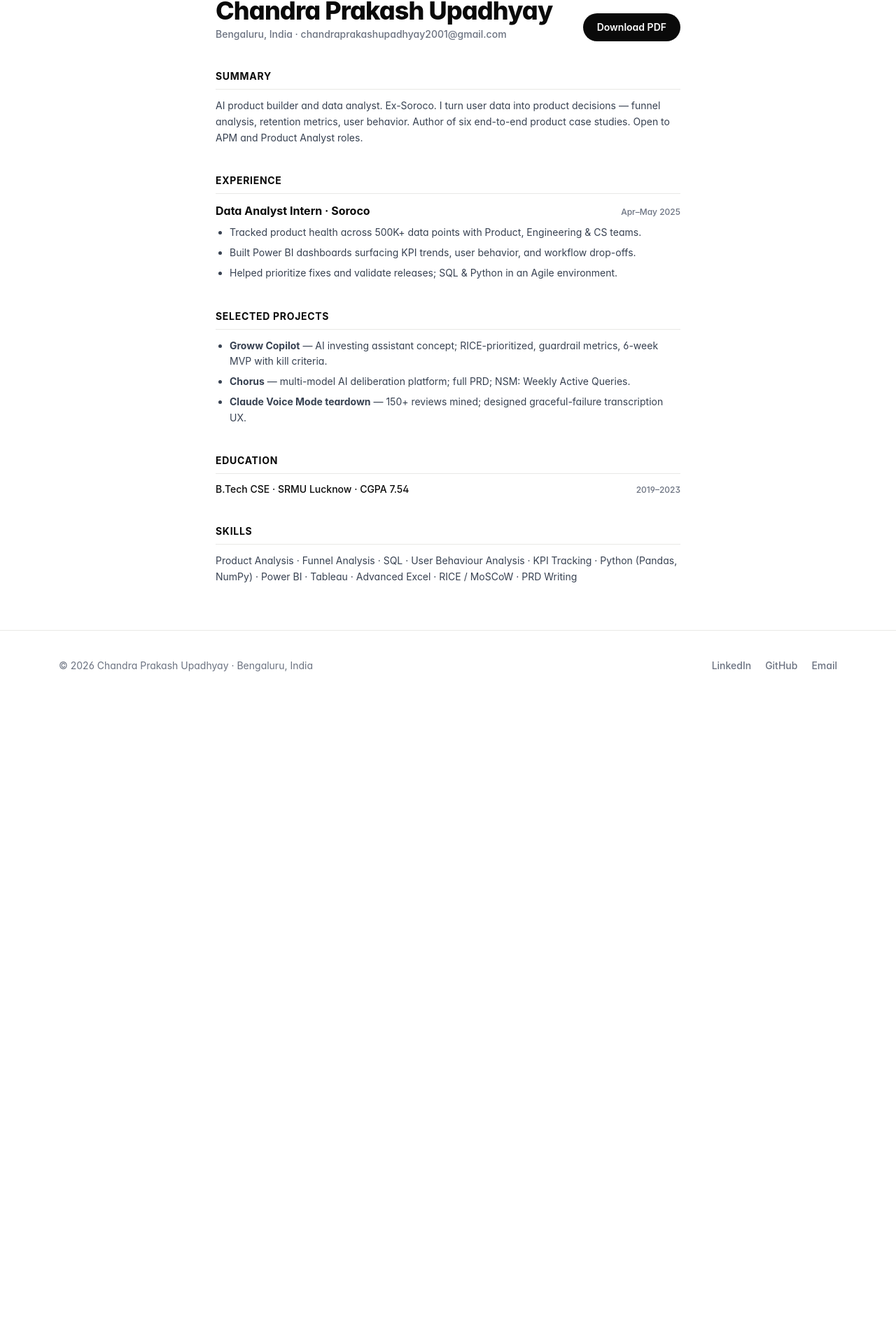
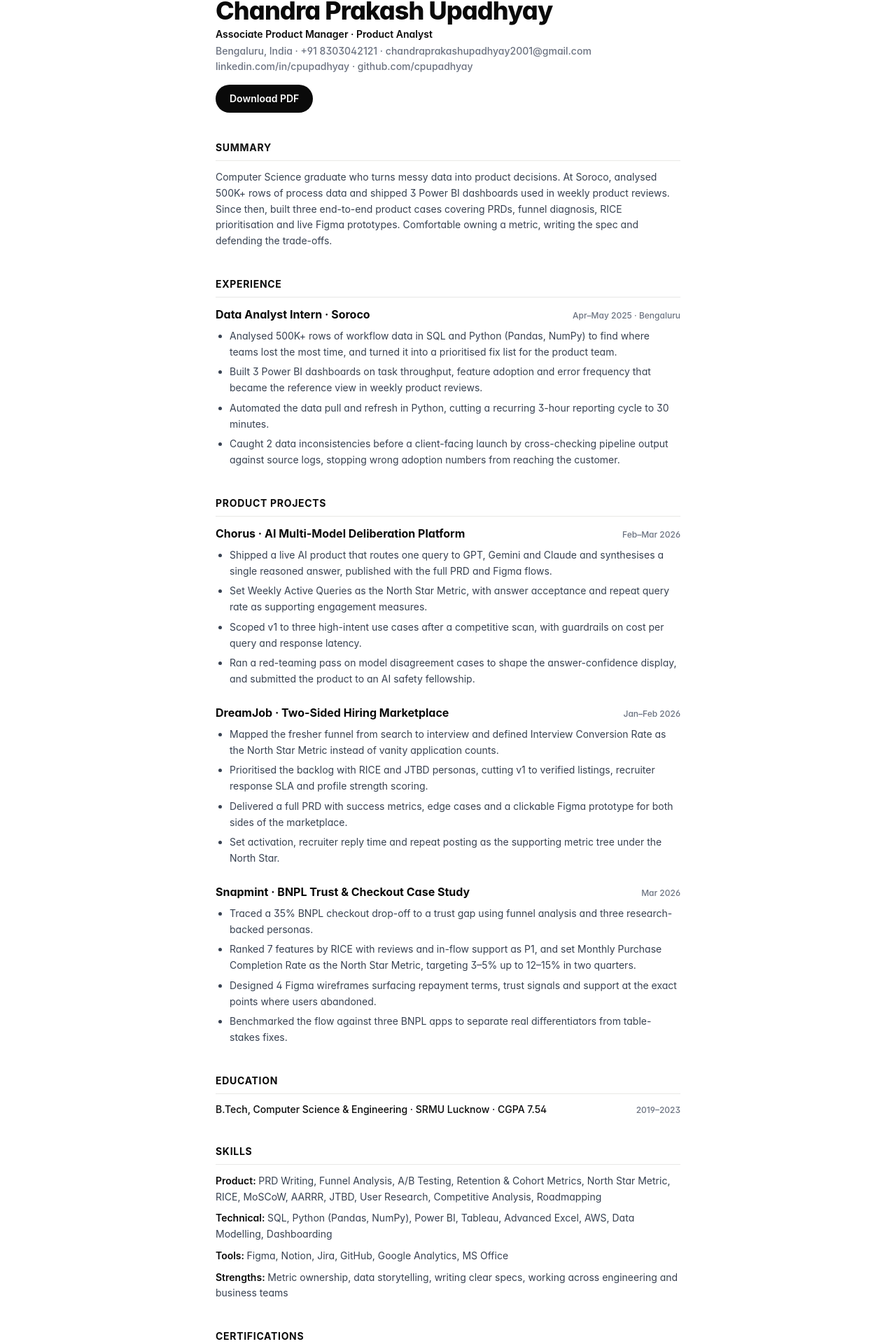
Before and after one commit to cpupadhyay/cpupadhyay.portfolio, a Next.js app in the folder chandra-portfolio/portfolio/: page /resume in a window 1280 px wide. Shown: the part 152-2072 px from the top of the page at 70% size. Before the commit the page ends 1153 px from the top, so only its background shows below. Built offline with nearby package versions, Linux system fonts and the light colour scheme.

Commit message:
Update Resume page content to match latest resume
Updated resume details including job titles, responsibilities, and skills. Enhanced the summary and experience sections to reflect recent projects and achievements.

```diff
--- a/chandra-portfolio/portfolio/app/resume/page.tsx
+++ b/chandra-portfolio/portfolio/app/resume/page.tsx
@@ -14,7 +14,13 @@ export default function ResumePage() {
           <div>
             <p className="text-[12px] font-semibold uppercase tracking-[0.16em] text-accent">Resume</p>
             <h1 className="mt-2 text-4xl font-extrabold tracking-tight">Chandra Prakash Upadhyay</h1>
-            <p className="mt-1 text-sm font-medium text-muted">Bengaluru, India · chandraprakashupadhyay2001@gmail.com</p>
+            <p className="mt-1 text-sm font-semibold text-ink">Associate Product Manager · Product Analyst</p>
+            <p className="mt-1 text-sm font-medium text-muted">
+              Bengaluru, India · +91 8303042121 · chandraprakashupadhyay2001@gmail.com
+            </p>
+            <p className="mt-0.5 text-sm font-medium text-muted">
+              linkedin.com/in/cpupadhyay · github.com/cpupadhyay
+            </p>
           </div>
           <a
             href="/resume.pdf"
@@ -31,46 +37,109 @@ export default function ResumePage() {
           <section>
             <h2 className="border-b border-line pb-2 text-sm font-bold uppercase tracking-wider">Summary</h2>
             <p className="mt-3 text-sm leading-relaxed text-[#374151]">
-              AI product builder and data analyst. Ex-Soroco. I turn user data into product decisions —
-              funnel analysis, retention metrics, user behavior. Author of six end-to-end product case
-              studies. Open to APM and Product Analyst roles.
+              Computer Science graduate who turns messy data into product decisions. At Soroco, analysed
+              500K+ rows of process data and shipped 3 Power BI dashboards used in weekly product reviews.
+              Since then, built three end-to-end product cases covering PRDs, funnel diagnosis, RICE
+              prioritisation and live Figma prototypes. Comfortable owning a metric, writing the spec and
+              defending the trade-offs.
             </p>
           </section>
+
           <section>
             <h2 className="border-b border-line pb-2 text-sm font-bold uppercase tracking-wider">Experience</h2>
             <div className="mt-3">
               <div className="flex items-baseline justify-between">
                 <h3 className="text-base font-bold">Data Analyst Intern · Soroco</h3>
-                <span className="text-[12px] font-medium text-muted">Apr–May 2025</span>
+                <span className="text-[12px] font-medium text-muted">Apr–May 2025 · Bengaluru</span>
               </div>
               <ul className="mt-2 list-disc space-y-1.5 pl-5 text-sm leading-relaxed text-[#374151]">
-                <li>Tracked product health across 500K+ data points with Product, Engineering & CS teams.</li>
-                <li>Built Power BI dashboards surfacing KPI trends, user behavior, and workflow drop-offs.</li>
-                <li>Helped prioritize fixes and validate releases; SQL & Python in an Agile environment.</li>
+                <li>Analysed 500K+ rows of workflow data in SQL and Python (Pandas, NumPy) to find where teams lost the most time, and turned it into a prioritised fix list for the product team.</li>
+                <li>Built 3 Power BI dashboards on task throughput, feature adoption and error frequency that became the reference view in weekly product reviews.</li>
+                <li>Automated the data pull and refresh in Python, cutting a recurring 3-hour reporting cycle to 30 minutes.</li>
+                <li>Caught 2 data inconsistencies before a client-facing launch by cross-checking pipeline output against source logs, stopping wrong adoption numbers from reaching the customer.</li>
               </ul>
             </div>
           </section>
+
           <section>
-            <h2 className="border-b border-line pb-2 text-sm font-bold uppercase tracking-wider">Selected Projects</h2>
-            <ul className="mt-3 list-disc space-y-1.5 pl-5 text-sm leading-relaxed text-[#374151]">
-              <li><strong>Groww Copilot</strong> — AI investing assistant concept; RICE-prioritized, guardrail metrics, 6-week MVP with kill criteria.</li>
-              <li><strong>Chorus</strong> — multi-model AI deliberation platform; full PRD; NSM: Weekly Active Queries.</li>
-              <li><strong>Claude Voice Mode teardown</strong> — 150+ reviews mined; designed graceful-failure transcription UX.</li>
-            </ul>
+            <h2 className="border-b border-line pb-2 text-sm font-bold uppercase tracking-wider">Product Projects</h2>
+            <div className="mt-3 space-y-6">
+              <div>
+                <div className="flex items-baseline justify-between">
+                  <h3 className="text-base font-bold">Chorus · AI Multi-Model Deliberation Platform</h3>
+                  <span className="text-[12px] font-medium text-muted">Feb–Mar 2026</span>
+                </div>
+                <ul className="mt-2 list-disc space-y-1.5 pl-5 text-sm leading-relaxed text-[#374151]">
+                  <li>Shipped a live AI product that routes one query to GPT, Gemini and Claude and synthesises a single reasoned answer, published with the full PRD and Figma flows.</li>
+                  <li>Set Weekly Active Queries as the North Star Metric, with answer acceptance and repeat query rate as supporting engagement measures.</li>
+                  <li>Scoped v1 to three high-intent use cases after a competitive scan, with guardrails on cost per query and response latency.</li>
+                  <li>Ran a red-teaming pass on model disagreement cases to shape the answer-confidence display, and submitted the product to an AI safety fellowship.</li>
+                </ul>
+              </div>
+              <div>
+                <div className="flex items-baseline justify-between">
+                  <h3 className="text-base font-bold">DreamJob · Two-Sided Hiring Marketplace</h3>
+                  <span className="text-[12px] font-medium text-muted">Jan–Feb 2026</span>
+                </div>
+                <ul className="mt-2 list-disc space-y-1.5 pl-5 text-sm leading-relaxed text-[#374151]">
+                  <li>Mapped the fresher funnel from search to interview and defined Interview Conversion Rate as the North Star Metric instead of vanity application counts.</li>
+                  <li>Prioritised the backlog with RICE and JTBD personas, cutting v1 to verified listings, recruiter response SLA and profile strength scoring.</li>
+                  <li>Delivered a full PRD with success metrics, edge cases and a clickable Figma prototype for both sides of the marketplace.</li>
+                  <li>Set activation, recruiter reply time and repeat posting as the supporting metric tree under the North Star.</li>
+                </ul>
+              </div>
+              <div>
+                <div className="flex items-baseline justify-between">
+                  <h3 className="text-base font-bold">Snapmint · BNPL Trust &amp; Checkout Case Study</h3>
+                  <span className="text-[12px] font-medium text-muted">Mar 2026</span>
+                </div>
+                <ul className="mt-2 list-disc space-y-1.5 pl-5 text-sm leading-relaxed text-[#374151]">
+                  <li>Traced a 35% BNPL checkout drop-off to a trust gap using funnel analysis and three research-backed personas.</li>
+                  <li>Ranked 7 features by RICE with reviews and in-flow support as P1, and set Monthly Purchase Completion Rate as the North Star Metric, targeting 3–5% up to 12–15% in two quarters.</li>
+                  <li>Designed 4 Figma wireframes surfacing repayment terms, trust signals and support at the exact points where users abandoned.</li>
+                  <li>Benchmarked the flow against three BNPL apps to separate real differentiators from table-stakes fixes.</li>
+                </ul>
+              </div>
+            </div>
           </section>
+
           <section>
             <h2 className="border-b border-line pb-2 text-sm font-bold uppercase tracking-wider">Education</h2>
             <div className="mt-3 flex items-baseline justify-between">
-              <p className="text-sm font-medium">B.Tech CSE · SRMU Lucknow · CGPA 7.54</p>
+              <p className="text-sm font-medium">B.Tech, Computer Science &amp; Engineering · SRMU Lucknow · CGPA 7.54</p>
               <span className="text-[12px] font-medium text-muted">2019–2023</span>
             </div>
           </section>
+
           <section>
             <h2 className="border-b border-line pb-2 text-sm font-bold uppercase tracking-wider">Skills</h2>
-            <p className="mt-3 text-sm leading-relaxed text-[#374151]">
-              Product Analysis · Funnel Analysis · SQL · User Behaviour Analysis · KPI Tracking ·
-              Python (Pandas, NumPy) · Power BI · Tableau · Advanced Excel · RICE / MoSCoW · PRD Writing
-            </p>
+            <dl className="mt-3 space-y-2 text-sm leading-relaxed text-[#374151]">
+              <div>
+                <dt className="inline font-semibold text-ink">Product: </dt>
+                <dd className="inline">PRD Writing, Funnel Analysis, A/B Testing, Retention &amp; Cohort Metrics, North Star Metric, RICE, MoSCoW, AARRR, JTBD, User Research, Competitive Analysis, Roadmapping</dd>
+              </div>
+              <div>
+                <dt className="inline font-semibold text-ink">Technical: </dt>
+                <dd className="inline">SQL, Python (Pandas, NumPy), Power BI, Tableau, Advanced Excel, AWS, Data Modelling, Dashboarding</dd>
+              </div>
+              <div>
+                <dt className="inline font-semibold text-ink">Tools: </dt>
+                <dd className="inline">Figma, Notion, Jira, GitHub, Google Analytics, MS Office</dd>
+              </div>
+              <div>
+                <dt className="inline font-semibold text-ink">Strengths: </dt>
+                <dd className="inline">Metric ownership, data storytelling, writing clear specs, working across engineering and business teams</dd>
+              </div>
+            </dl>
+          </section>
+
+          <section>
+            <h2 className="border-b border-line pb-2 text-sm font-bold uppercase tracking-wider">Certifications</h2>
+            <ul className="mt-3 list-disc space-y-1.5 pl-5 text-sm leading-relaxed text-[#374151]">
+              <li>IBM AI Product Manager Professional Certificate, Coursera · In Progress, expected Aug 2026</li>
+              <li>Aha! Product Management Professional, LinkedIn Learning · Jan 2026</li>
+              <li>Data Analytics Professional, PW Skills · Oct 2025</li>
+            </ul>
           </section>
         </div>
       </Reveal>
```
